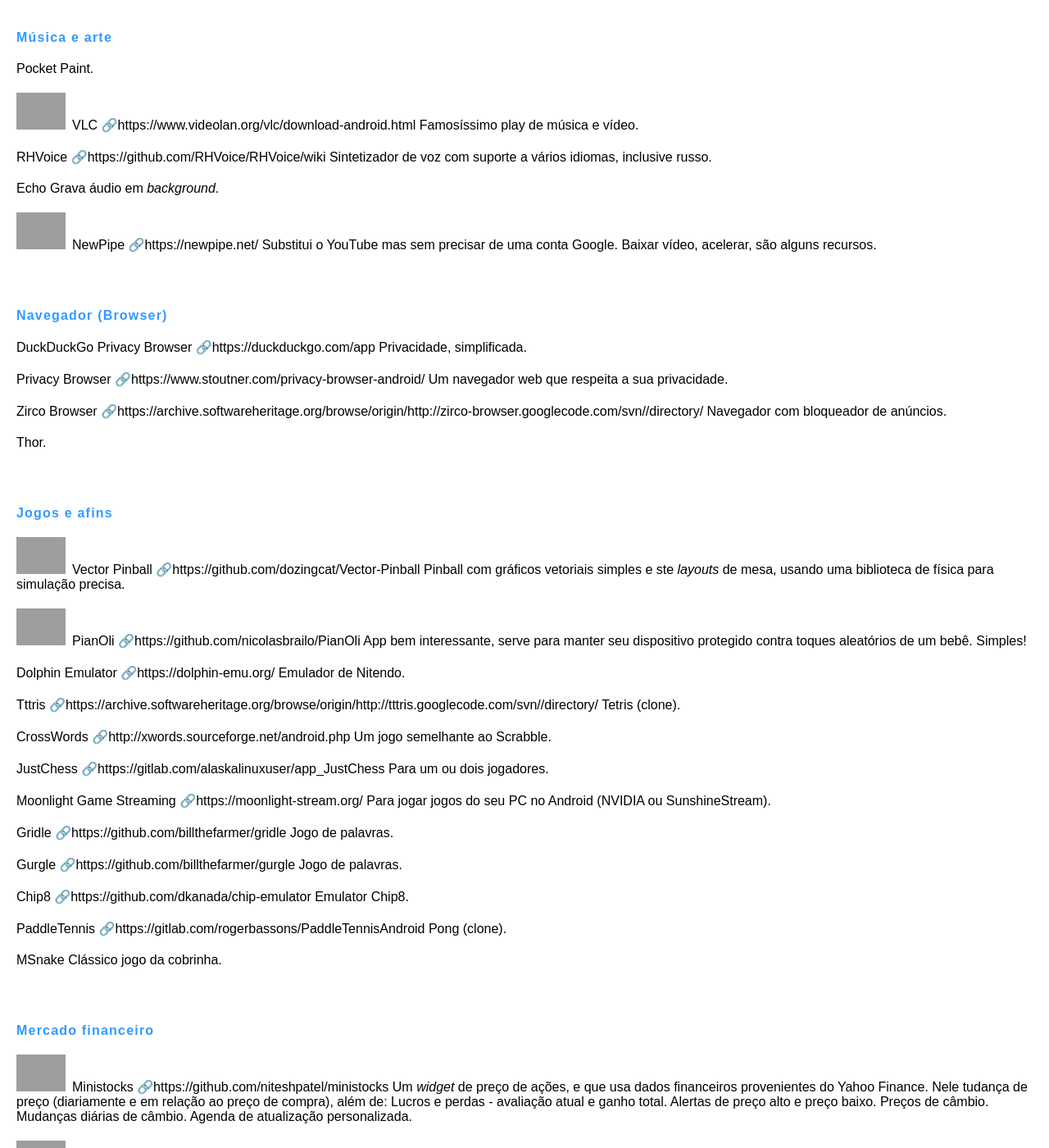
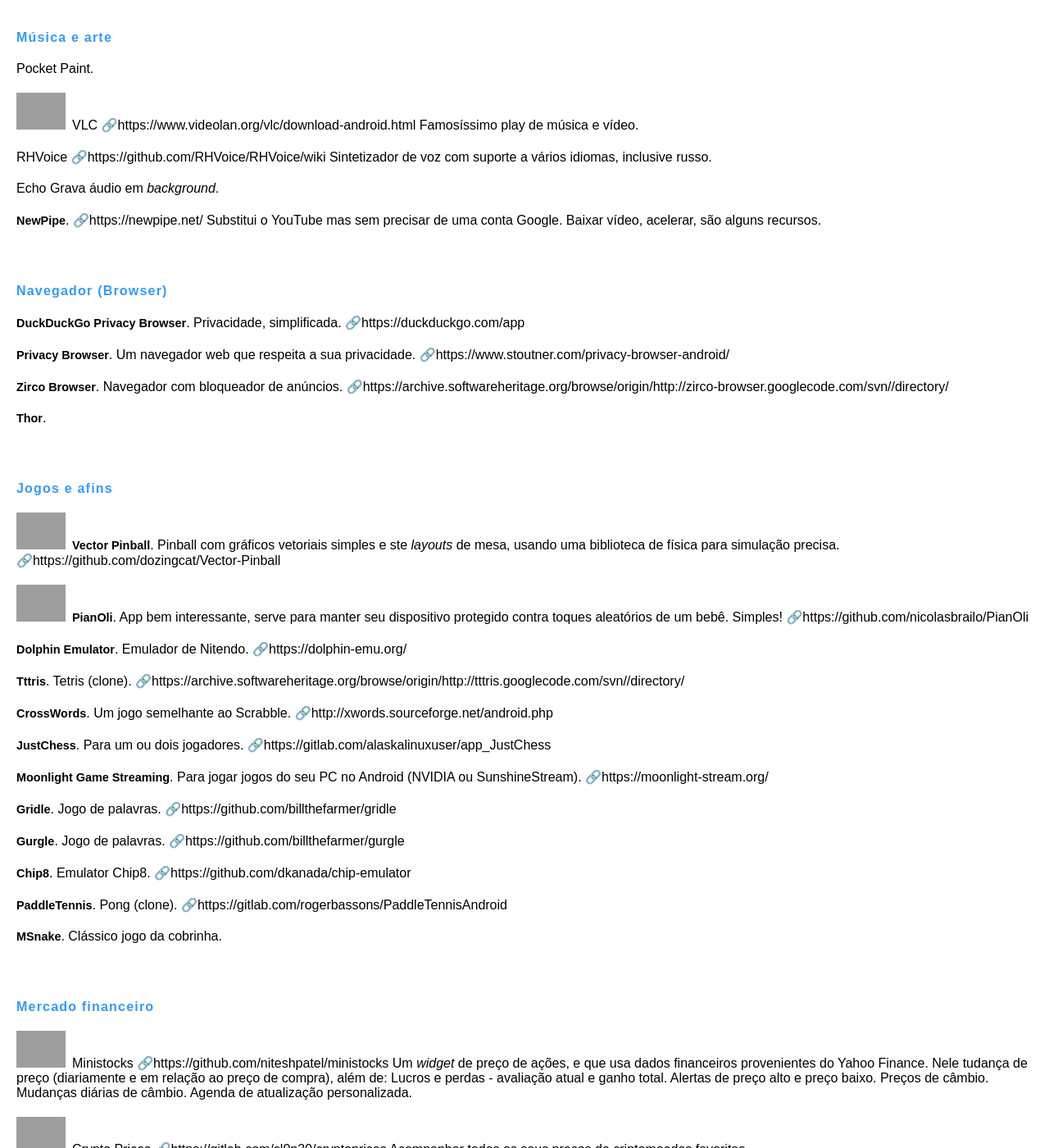
Before and after one commit to Joesynth/joesynth.github.io, a Jekyll site: the page built from _posts/2021-01-01-android-software-livre-40-aplicativos.md, in a window 1280 px wide and 1400 px high, scrolled down 950 px. Shown: the whole window at 82% size. Built offline with Jekyll 4.4.1, drawn with Linux system fonts in a browser that asks for light colours; grey boxes are pictures that could not be loaded.

Commit message:
Update 2021-01-01-android-software-livre-40-aplicativos.md

```diff
--- a/_posts/2021-01-01-android-software-livre-40-aplicativos.md
+++ b/_posts/2021-01-01-android-software-livre-40-aplicativos.md
@@ -50,71 +50,78 @@
 Echo
 Grava áudio em <em>background</em>.
 
-<img class="alignleft" src="https://ftp.fau.de/fdroid/repo/icons/org.schabi.newpipelegacy.120.png" width="60" />NewPipe
+**NewPipe**.
 🔗️https://newpipe.net/
 Substitui o YouTube mas sem precisar de uma conta Google. Baixar vídeo, acelerar, são alguns recursos.
+
 <h5>Navegador (Browser)</h5>
-DuckDuckGo Privacy Browser
+
+**DuckDuckGo Privacy Browser**.
+Privacidade, simplificada.
 🔗️https://duckduckgo.com/app
-Privacidade, simplificada.
 
-Privacy Browser
+**Privacy Browser**.
+Um navegador web que respeita a sua privacidade.
 🔗️https://www.stoutner.com/privacy-browser-android/
-Um navegador web que respeita a sua privacidade.
 
-Zirco Browser
+**Zirco Browser**.
+Navegador com bloqueador de anúncios.
 🔗️https://archive.softwareheritage.org/browse/origin/http://zirco-browser.googlecode.com/svn//directory/
-Navegador com bloqueador de anúncios.
 
-Thor.
+**Thor**.
+
+
 <h5>Jogos e afins</h5>
-<img class="alignleft" src="https://ftp.fau.de/fdroid/repo/com.dozingcatsoftware.bouncy/en-US/icon_LCN_OECV-fBHC-WNoBRQ39REnkPq8T8w_4X9aQ5uRAc=.png" width="60" />Vector Pinball
+
+<img class="alignleft" src="https://ftp.fau.de/fdroid/repo/com.dozingcatsoftware.bouncy/en-US/icon_LCN_OECV-fBHC-WNoBRQ39REnkPq8T8w_4X9aQ5uRAc=.png" width="60" />**Vector Pinball**.
+Pinball com gráficos vetoriais simples e ste <em>layouts</em> de mesa, usando uma biblioteca de física para simulação precisa.
 🔗️https://github.com/dozingcat/Vector-Pinball
-Pinball com gráficos vetoriais simples e ste <em>layouts</em> de mesa, usando uma biblioteca de física para simulação precisa.
 
-<img class="alignleft" src="https://f-droid.org/repo/icons-640/com.nicobrailo.pianoli.15.png" width="60" />PianOli
+<img class="alignleft" src="https://f-droid.org/repo/icons-640/com.nicobrailo.pianoli.15.png" width="60" />**PianOli**.
+App bem interessante, serve para manter seu dispositivo protegido contra toques aleatórios de um bebê. Simples!
 🔗️https://github.com/nicolasbrailo/PianOli
-App bem interessante, serve para manter seu dispositivo protegido contra toques aleatórios de um bebê. Simples!
 
-Dolphin Emulator
+**Dolphin Emulator**.
+Emulador de Nitendo.
 🔗️https://dolphin-emu.org/
-Emulador de Nitendo.
 
-Tttris
+**Tttris**.
+Tetris (clone).
 🔗️https://archive.softwareheritage.org/browse/origin/http://tttris.googlecode.com/svn//directory/
-Tetris (clone).
 
-CrossWords
+**CrossWords**.
+Um jogo semelhante ao Scrabble.
 🔗️http://xwords.sourceforge.net/android.php
-Um jogo semelhante ao Scrabble.
 
-JustChess
+**JustChess**.
+Para um ou dois jogadores.
 🔗️https://gitlab.com/alaskalinuxuser/app_JustChess
-Para um ou dois jogadores.
 
-Moonlight Game Streaming
+**Moonlight Game Streaming**.
+Para jogar jogos do seu PC no Android (NVIDIA ou SunshineStream).
 🔗️https://moonlight-stream.org/
-Para jogar jogos do seu PC no Android (NVIDIA ou SunshineStream).
 
-Gridle
+**Gridle**.
+Jogo de palavras.
 🔗️https://github.com/billthefarmer/gridle
+
+**Gurgle**.
 Jogo de palavras.
+🔗️https://github.com/billthefarmer/gurgle
 
-Gurgle
-🔗️https://github.com/billthefarmer/gurgle
-Jogo de palavras.
+**Chip8**.
+Emulator Chip8.
+🔗️https://github.com/dkanada/chip-emulator
 
-Chip8
-🔗️https://github.com/dkanada/chip-emulator
-Emulator Chip8.
+**PaddleTennis**.
+Pong (clone).
+🔗️https://gitlab.com/rogerbassons/PaddleTennisAndroid
 
-PaddleTennis
-🔗️https://gitlab.com/rogerbassons/PaddleTennisAndroid
-Pong (clone).
+**MSnake**.
+Clássico jogo da cobrinha.
 
-MSnake
-Clássico jogo da cobrinha.
 <h5>Mercado financeiro</h5>
+
 <img class="alignleft" src="https://f-droid.org/repo/icons-640/nitezh.ministock.80.png" width="60" />Ministocks
 🔗️https://github.com/niteshpatel/ministocks
 Um <em>widget</em> de preço de ações, e que usa dados financeiros provenientes do Yahoo Finance.
@@ -186,4 +193,5 @@
 
 \o/
 
+
 [oes: tit !]
```
